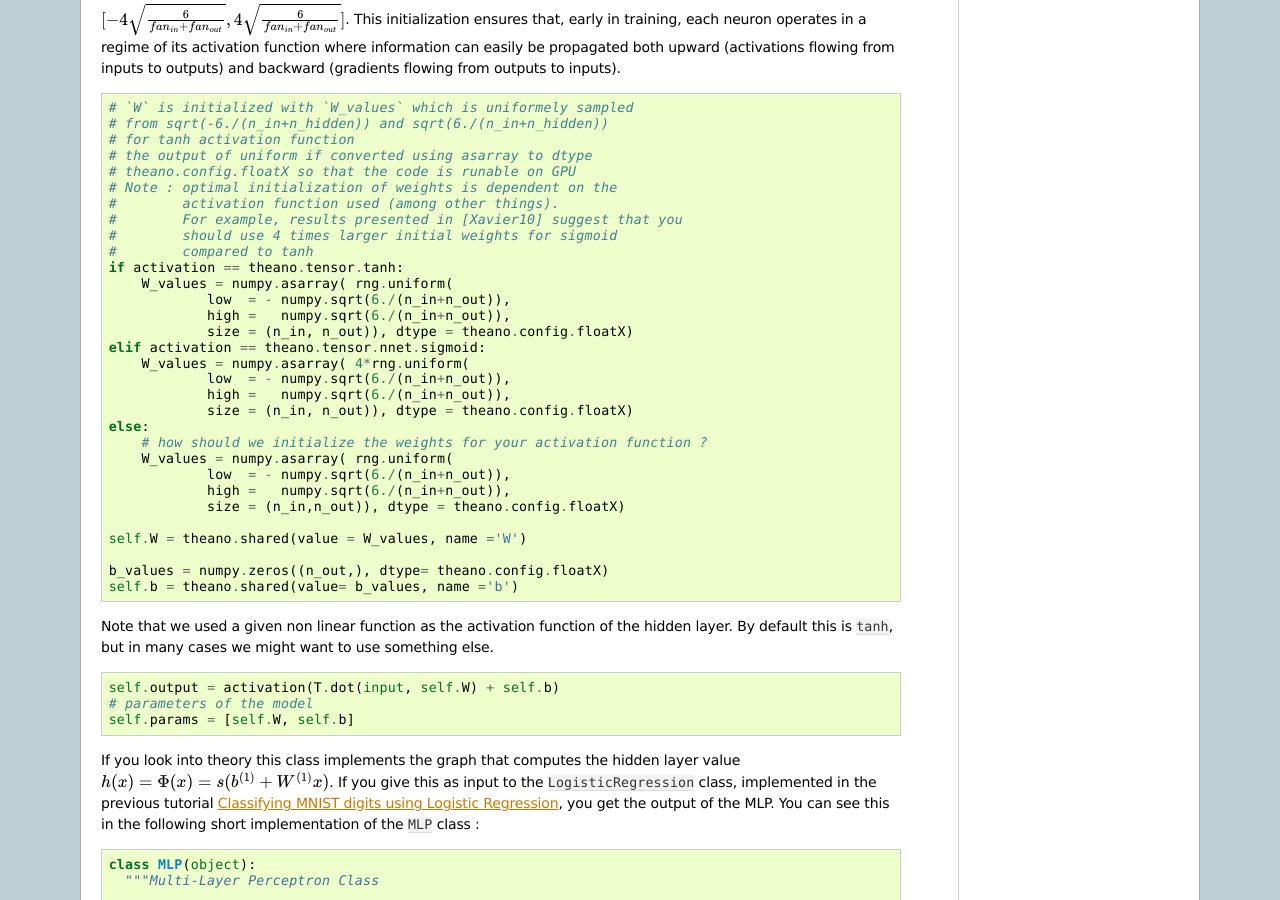
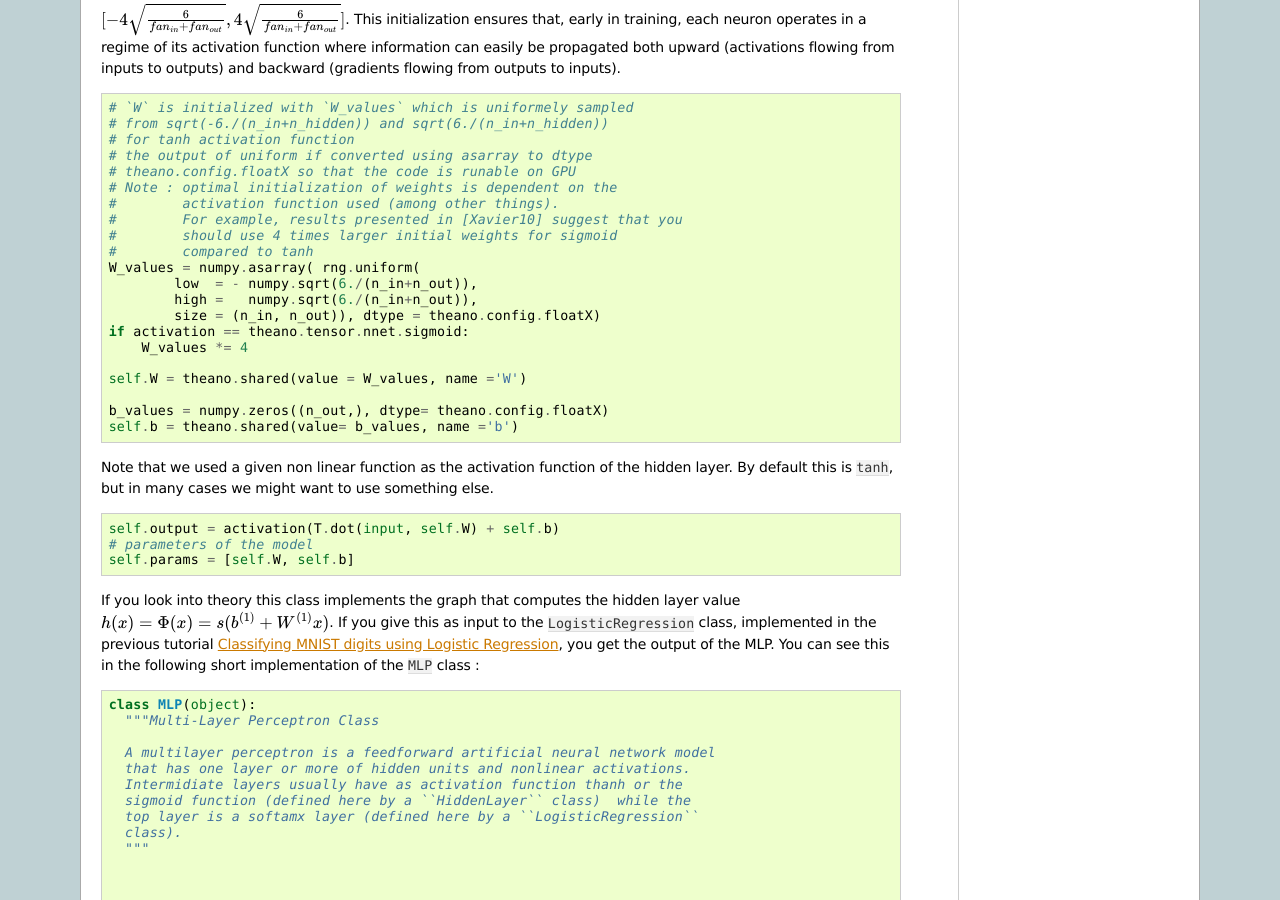
Before and after one commit to lisa-lab/DeepLearningTutorials, a Sphinx documentation site: the page built from doc/mlp.txt, in a window 1280 px wide and 900 px high, scrolled down 1833 px. Built offline with Sphinx 7.4.7, drawn with Linux system fonts in a browser that asks for light colours; formulas are drawn with MathJax 3.

Commit message:
Unified the W_values initialization.

```diff
--- a/doc/mlp.txt
+++ b/doc/mlp.txt
@@ -161,22 +161,12 @@
         #        For example, results presented in [Xavier10] suggest that you
         #        should use 4 times larger initial weights for sigmoid
         #        compared to tanh
-        if activation == theano.tensor.tanh:
-            W_values = numpy.asarray( rng.uniform(
-                    low  = - numpy.sqrt(6./(n_in+n_out)),
-                    high =   numpy.sqrt(6./(n_in+n_out)),
-                    size = (n_in, n_out)), dtype = theano.config.floatX)
-        elif activation == theano.tensor.nnet.sigmoid:
-            W_values = numpy.asarray( 4*rng.uniform(
-                    low  = - numpy.sqrt(6./(n_in+n_out)),
-                    high =   numpy.sqrt(6./(n_in+n_out)),
-                    size = (n_in, n_out)), dtype = theano.config.floatX)
-        else:
-            # how should we initialize the weights for your activation function ?
-            W_values = numpy.asarray( rng.uniform(
-                    low  = - numpy.sqrt(6./(n_in+n_out)),
-                    high =   numpy.sqrt(6./(n_in+n_out)),
-                    size = (n_in,n_out)), dtype = theano.config.floatX)
+        W_values = numpy.asarray( rng.uniform(
+                low  = - numpy.sqrt(6./(n_in+n_out)),
+                high =   numpy.sqrt(6./(n_in+n_out)),
+                size = (n_in, n_out)), dtype = theano.config.floatX)
+        if activation == theano.tensor.nnet.sigmoid:
+            W_values *= 4
 
         self.W = theano.shared(value = W_values, name ='W')
 
```
Also changed, not shown: 1 other file.
